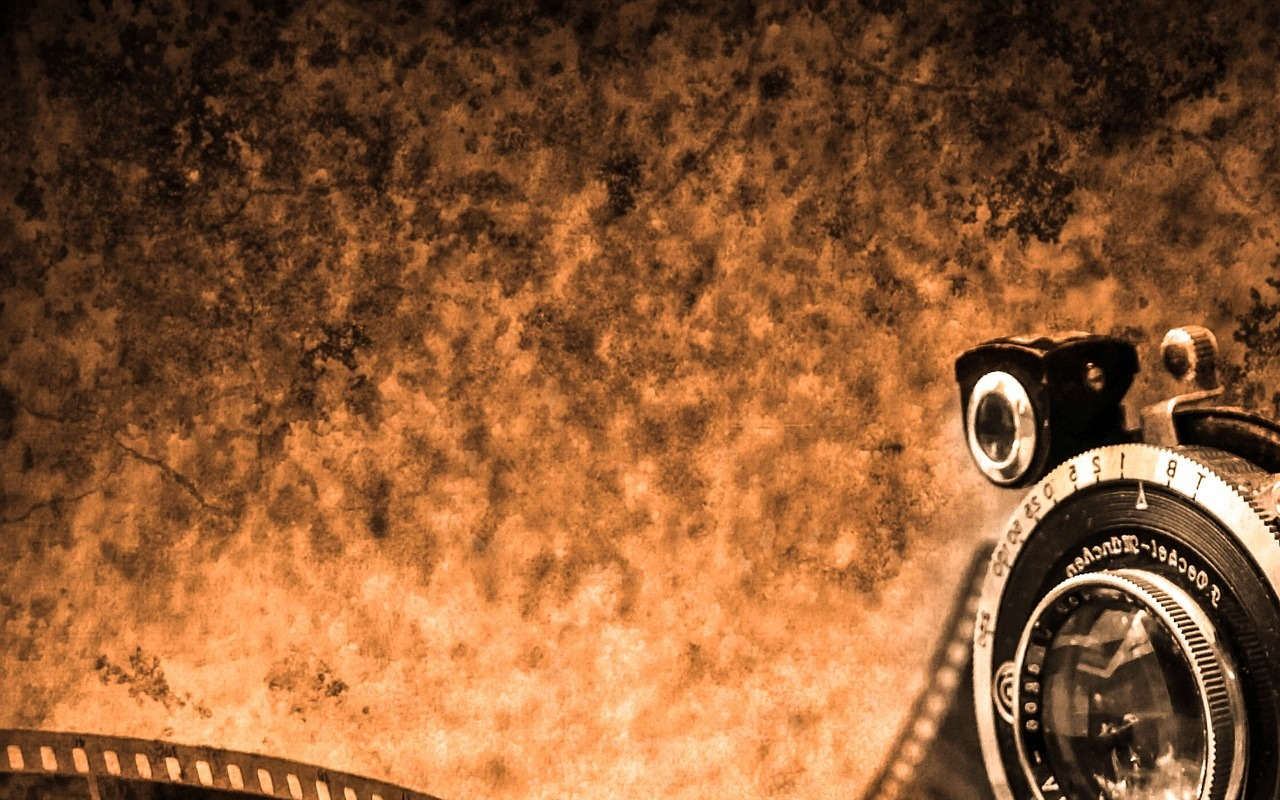
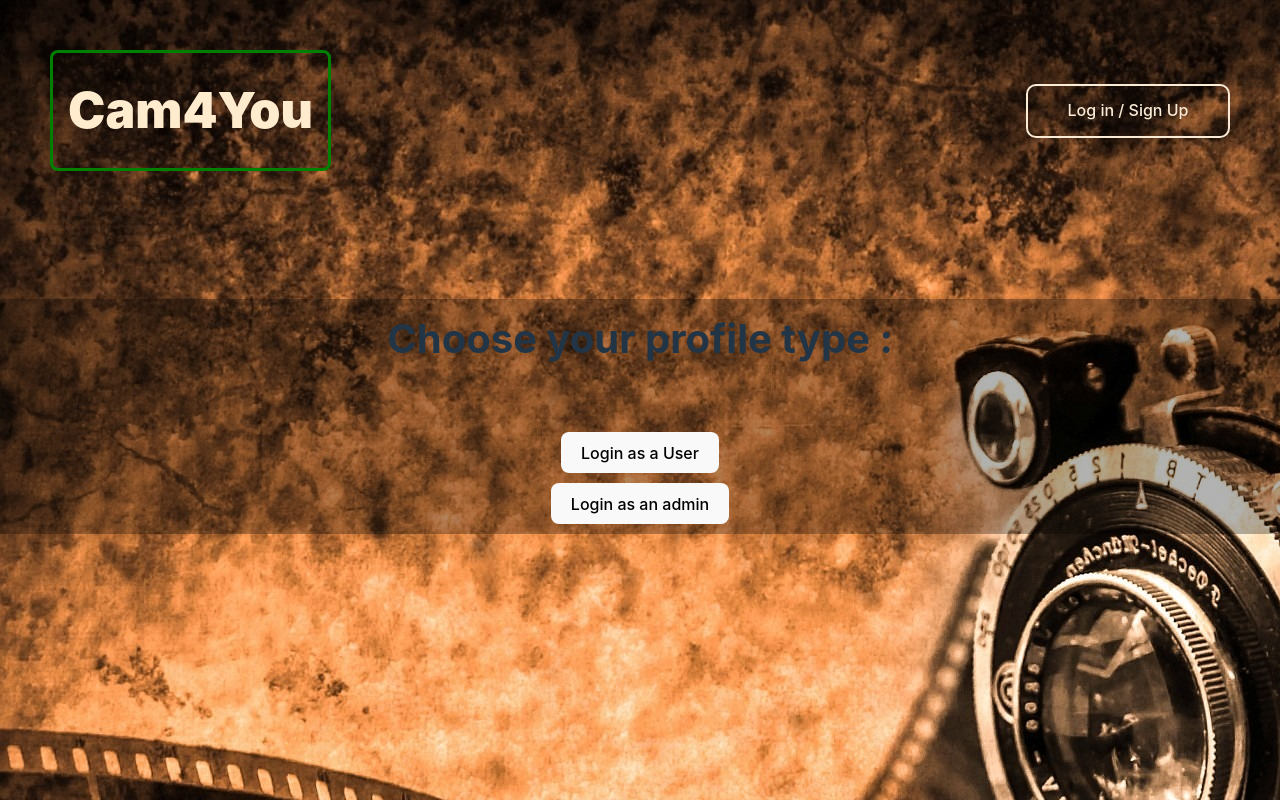
Before and after one commit to AthulKM/Cam4You, a React (Vite) app: page / in a window 1280 px wide. Built offline with nearby package versions, Linux system fonts and the light colour scheme.

Commit message:
ProductContext issue resolved , AdminPanel is now able to update the products array, edit and remove data from the table for products in AdminPanel component

```diff
--- a/src/App.jsx
+++ b/src/App.jsx
@@ -18,47 +18,41 @@ const App = () => {
 
 
   return (
-    <div>
-      <h1>
-        hello there
-      </h1>
-    </div>
 
-  //   <>
-  //     <div>
-  //       <h1>Hello</h1>
-  //     </div>
 
-  //      <Navbar expand="lg" className="bg-body-tertiary">
-  //       <Container className="header">
-  //         <Navbar.Brand href="/HomePage">Cam4You</Navbar.Brand>
-  //         <Nav className='links'>
-  //           <Nav.Link href="/">Log in / Sign Up</Nav.Link>
-  //         </Nav>
-  //       </Container>
-  //     </Navbar>
+    <>
+
+
+       <Navbar expand="lg" className="bg-body-tertiary">
+        <Container className="header">
+          <Navbar.Brand href="/HomePage">Cam4You</Navbar.Brand>
+          <Nav className='links'>
+            <Nav.Link href="/">Log in / Sign Up</Nav.Link>
+          </Nav>
+        </Container>
+      </Navbar>
 
 
 
 
 
-  //     <Routes>
-  //       {/* <Route path='/' element={<App/>}/> */}
-  //       <Route path='/' element={<Login/>} />
-  //       <Route path='/HomePage' element={<HomePage />} />
-  //       <Route path='/AdminLogin' element={<AdminLogin />} />
-  //       <Route path='/UserLogin' element={<UserLogin />} />
-  //       <Route path='/AdminPanel' element={ <AdminPanel/>} />
-  //     </Routes>
+      <Routes>
+        {/* <Route path='/' element={<App/>}/> */}
+        <Route path='/' element={<Login/>} />
+        <Route path='/HomePage' element={<HomePage />} />
+        <Route path='/AdminLogin' element={<AdminLogin />} />
+        <Route path='/UserLogin' element={<UserLogin />} />
+        <Route path='/AdminPanel' element={ <AdminPanel/>} />
+      </Routes>
 
 
 
 
-  //     <ProductProvider>
-  //       <AdminPanel/>
-  //  </ProductProvider>
+      {/* <ProductProvider>
+        <AdminPanel/>
+   </ProductProvider> */}
 
-  //   </>
+    </>
 
 
 
--- a/src/components/AdminPanel.jsx
+++ b/src/components/AdminPanel.jsx
@@ -47,12 +47,14 @@ const AdminPanel = () => {
   const handleSaveProduct = () => {
     addProduct({ id: Date.now(), ...newProduct });
     setShow(false);
+    console.log(products);
     setNewProduct({
       model: "",
       brand: "",
       category: "",
       price: 0,
     });
+
   };
   const handleSaveAdmin = () => {
     setAdmins([...admins, newAdmin]);
@@ -75,6 +77,7 @@ const AdminPanel = () => {
 
   const handleRemoveProduct = (productId) => {
     removeProduct(productId);
+    console.log(products);
   };
 
   const handleEditChange = (event) => {
--- a/src/components/ProductContext.jsx
+++ b/src/components/ProductContext.jsx
@@ -1,13 +1,14 @@
-import React, { createContext, useState } from "react";
+import React, { createContext, useState } from 'react';
 
+export const ProductContext = createContext();
 
-const ProductContext = createContext();
+export const ProductProvider = ({ children }) => {
+  const [products, setProducts] = useState([]);
 
-const ProductProvider = ({ Children }) => {
-    const [products, setProducts] = useState([]);
   const addProduct = (product) => {
     setProducts([...products, product]);
   };
+
   const updateProduct = (updatedProduct) => {
     setProducts(products.map(product =>
       product.id === updatedProduct.id ? updatedProduct : product
@@ -17,10 +18,10 @@ const ProductProvider = ({ Children }) => {
   const removeProduct = (productId) => {
     setProducts(products.filter(product => product.id !== productId));
   };
+
   return (
     <ProductContext.Provider value={{ products, addProduct, updateProduct, removeProduct }}>
-            {Children}
+      {children}
     </ProductContext.Provider>
   );
 };
-export { ProductContext, ProductProvider };
```
Also changed, not shown: src/main.jsx (+7 -15 lines). Lines whose indentation alone changed are shown as unchanged.
